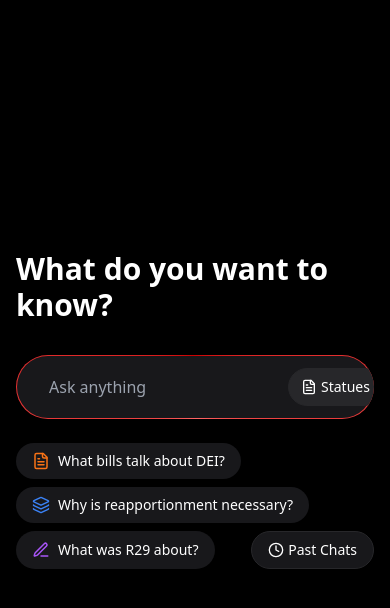
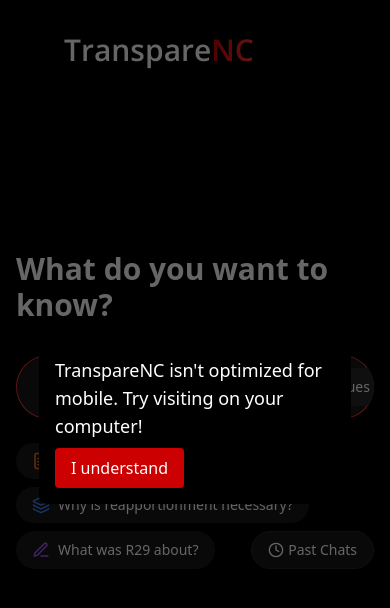
Before and after one commit to MordecaiM24/ncsu-sg, a Next.js app in the folder client/: page / in a window 390 px wide. Shown: the top 608 px of the page. Built offline with nearby package versions, Linux system fonts and the light colour scheme.

Commit message:
added logo & mobile warning

```diff
--- a/client/src/app/layout.tsx
+++ b/client/src/app/layout.tsx
@@ -1,7 +1,8 @@
 import type { Metadata } from "next";
 import localFont from "next/font/local";
 import "./globals.css";
-
+import Logo from "@/components/logo";
+import MobileModal from "@/components/mobile-modal";
 import { ThemeProvider } from "@/components/theme-provider";
 
 const geistSans = localFont({
@@ -37,6 +38,8 @@
           enableSystem
           disableTransitionOnChange
         >
+          <Logo />
+          <MobileModal />
           {children}
         </ThemeProvider>
       </body>
--- /dev/null
+++ b/client/src/components/logo.jsx
@@ -0,0 +1,31 @@
+"use client";
+import { Open_Sans } from "next/font/google";
+import { cn } from "@/lib/utils";
+import { useRouter } from "next/navigation";
+
+const openSans = Open_Sans({
+  weight: "600",
+  subsets: ["latin"],
+  display: "swap",
+});
+
+export default function Logo() {
+  const router = useRouter();
+
+  return (
+    <div
+      className={cn(
+        `absolute left-12 top-4 cursor-pointer p-4 text-3xl text-white`,
+        openSans.className,
+      )}
+      onClick={() => {
+        router.push("/");
+      }}
+    >
+      Transpare
+      <span className="inline-block cursor-pointer bg-gradient-to-r from-[#C00] to-[#F33] bg-clip-text font-bold text-transparent">
+        NC
+      </span>
+    </div>
+  );
+}
--- /dev/null
+++ b/client/src/components/mobile-modal.jsx
@@ -0,0 +1,35 @@
+"use client";
+
+import { useEffect, useState } from "react";
+
+export default function MobileModal() {
+  const [show, setShow] = useState(false);
+
+  useEffect(() => {
+    const isMobile = window.matchMedia("(max-width: 768px)").matches;
+    const visited = localStorage.getItem("visitedMobile");
+    if (isMobile && !visited) {
+      setShow(true);
+      localStorage.setItem("visitedMobile", "true");
+    }
+  }, []);
+
+  if (!show) return null;
+
+  return (
+    <div className="fixed inset-0 z-50 flex items-center justify-center bg-black bg-opacity-60">
+      <div className="max-w-[80%] rounded-lg bg-black p-4 shadow">
+        <p className="text-lg text-white">
+          TranspareNC isn&apos;t optimized for mobile. Try visiting on your
+          computer!
+        </p>
+        <button
+          onClick={() => setShow(false)}
+          className="mt-2 rounded bg-[#C00] px-4 py-2 text-white"
+        >
+          I understand
+        </button>
+      </div>
+    </div>
+  );
+}
```
